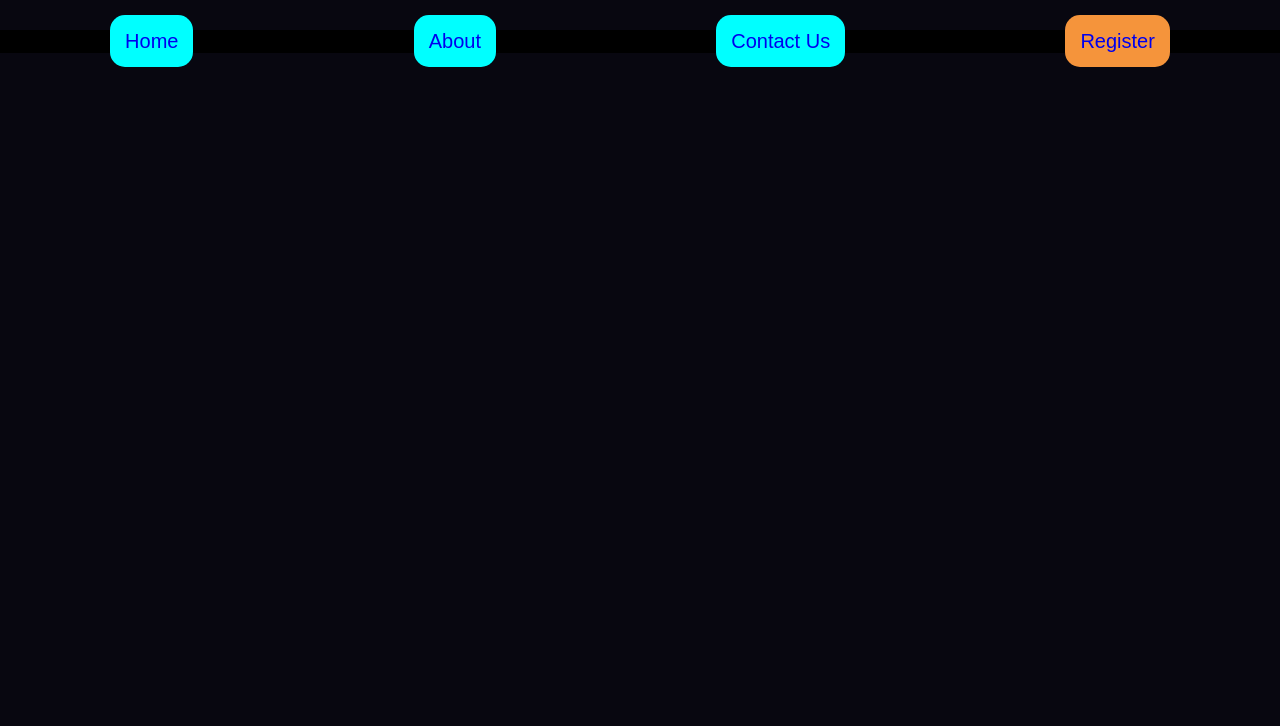
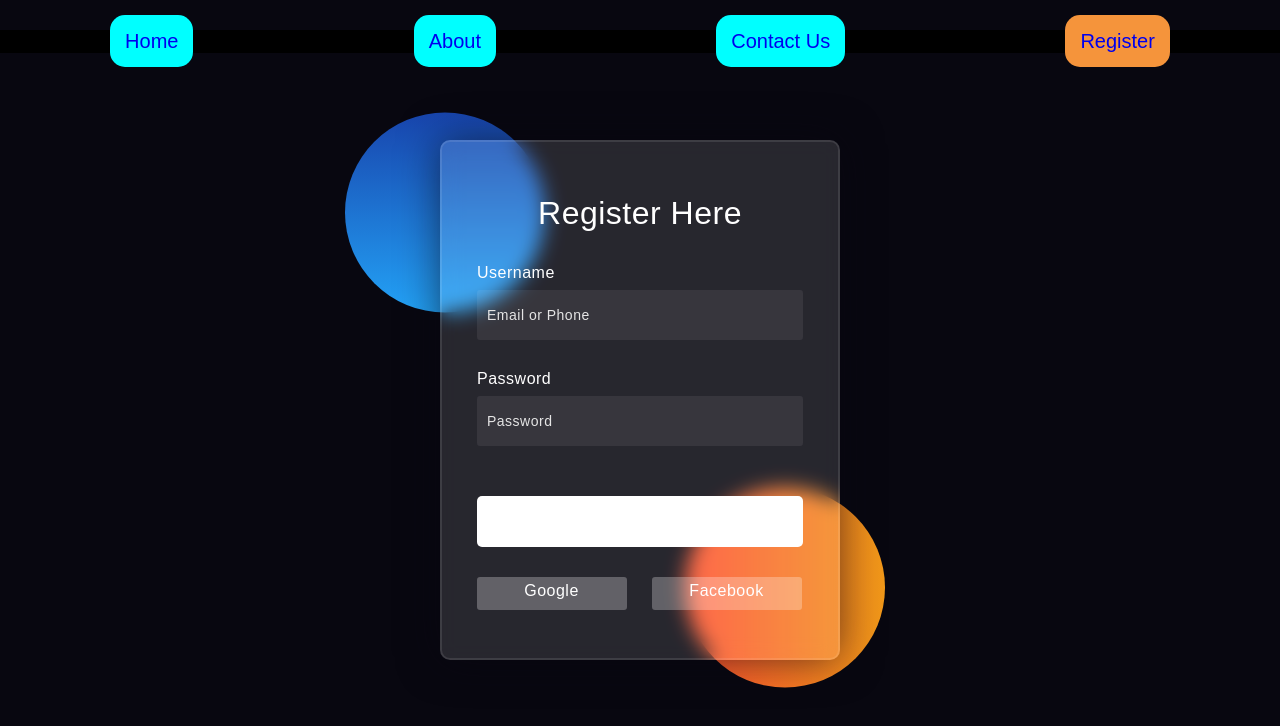
Before and after one commit to BoyanMilenkov/Simple-Web-Site-Mountain-Club, a plain HTML site: page Simple-Web-Site-Skeleton/index.html in a window 1280 px wide. Both pictures are taken after a click on the link "Register". Drawn offline with Linux system fonts and the light colour scheme.

Commit message:
RegisterPage

```diff
--- a/Simple-Web-Site-Skeleton/index.html
+++ b/Simple-Web-Site-Skeleton/index.html
@@ -31,7 +31,29 @@
 
 
     <!-- Register Page -->
+    <div class="page register-page hide">
+        <div class="content">
+            <div class="background">
+                <div class="shape"></div>
+                <div class="shape"></div>
+            </div>
+            <form id="register-form">
+                <h3>Register Here</h3>
 
+                <label for="username">Username</label>
+                <input type="text" placeholder="Email or Phone" id="username">
+
+                <label for="password">Password</label>
+                <input type="password" placeholder="Password" id="password">
+
+                <button>Register</button>
+                <div class="social">
+                    <div class="go"><i class="fab fa-google"></i> Google</div>
+                    <div class="fb"><i class="fab fa-facebook"></i> Facebook</div>
+                </div>
+            </form>
+        </div>
+    </div>
     <script src="/solution.js"></script>
 </body>
 
```
